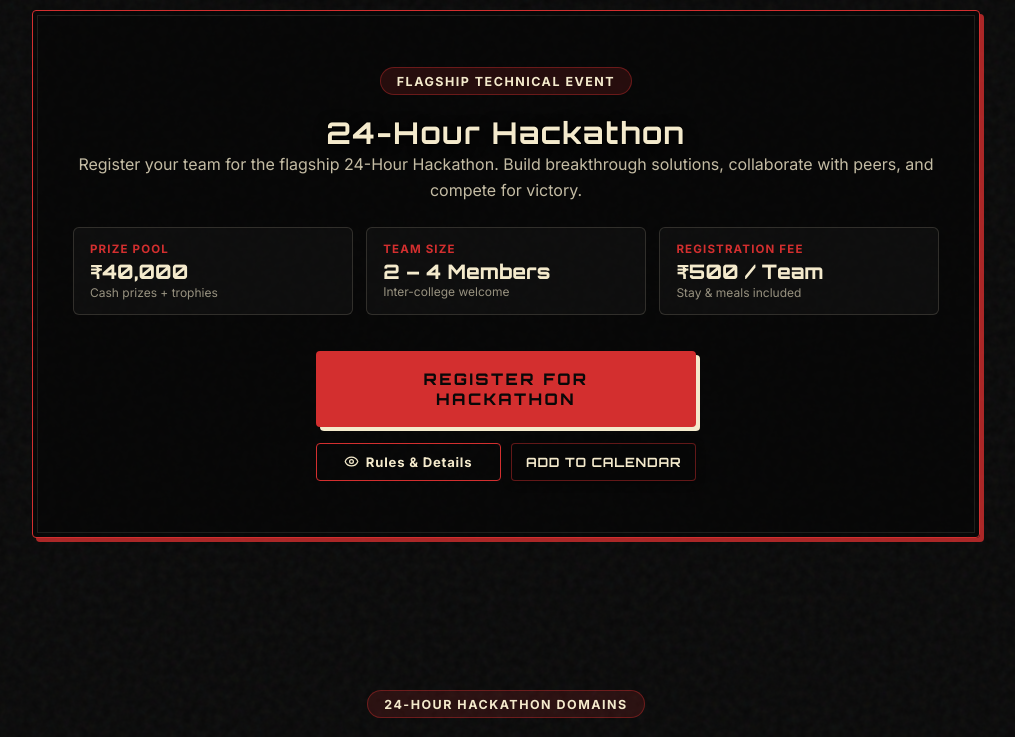
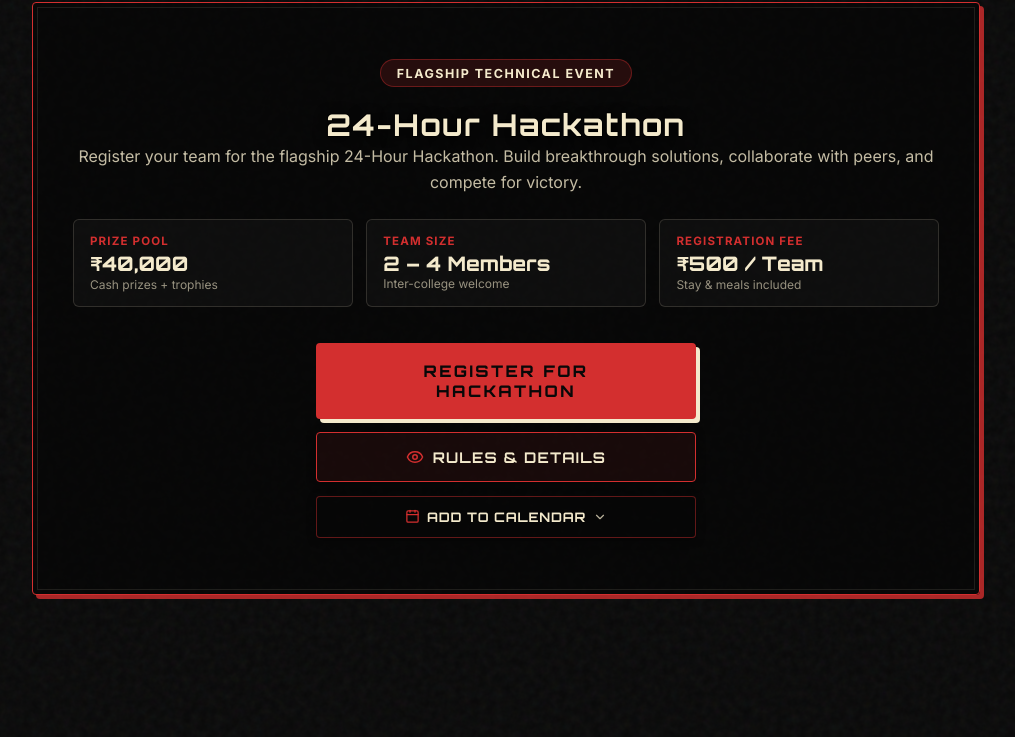
Before and after one commit to akshbir17/techfest, a React (Vite) app: page / in a window 1280 px wide. Shown: the part 2674-3411 px from the top of the page, without its empty margins (134-1149 px from the left). Built offline with nearby package versions, Linux system fonts and the light colour scheme.

Commit message:
feat(events): make Rules & Details button full-size and place Add to Calendar below

```diff
--- a/src/components/AddToCalendarButton.jsx
+++ b/src/components/AddToCalendarButton.jsx
@@ -62,8 +62,8 @@ const AddToCalendarButton = ({ event, variant = 'compact', className = '' }) =>
           alignItems: 'center',
           justifyContent: 'center',
           gap: '0.45rem',
-          padding: isModalVariant ? '0.75rem 1.25rem' : '0.65rem 0.65rem',
-          fontSize: isModalVariant ? '0.85rem' : 'clamp(0.72rem, 2vw, 0.8rem)',
+          padding: isModalVariant ? '0.75rem 1.25rem' : '0.75rem 1rem',
+          fontSize: isModalVariant ? '0.85rem' : '0.82rem',
           fontWeight: '700',
           fontFamily: 'var(--font-heading)',
           letterSpacing: '0.06em',
--- a/src/pages/EventsPage.jsx
+++ b/src/pages/EventsPage.jsx
@@ -411,7 +411,7 @@ const EventsPage = ({ isEmbedded = false }) => {
                   </div>
                 </div>
 
-                <div style={{ display: 'flex', flexDirection: 'column', alignItems: 'center', gap: '1rem', width: '100%', maxWidth: '380px' }}>
+                <div style={{ display: 'flex', flexDirection: 'column', alignItems: 'center', gap: '0.85rem', width: '100%', maxWidth: '380px' }}>
                   <NeonButton
                     id="events-hackathon-register-btn"
                     type="button"
@@ -421,48 +421,48 @@ const EventsPage = ({ isEmbedded = false }) => {
                     REGISTER FOR HACKATHON
                   </NeonButton>
 
-                  <div
-                    style={{
-                      display: 'grid',
-                      gridTemplateColumns: 'repeat(auto-fit, minmax(135px, 1fr))',
-                      gap: '0.65rem',
-                      width: '100%',
-                      boxSizing: 'border-box',
-                    }}
-                  >
                   <button
                     id="events-hackathon-rules-btn"
+                    type="button"
                     onClick={() => setSelectedRuleEvent(technicalEvents[0])}
                     style={{
                       width: '100%',
-                        padding: '0.65rem 0.65rem',
+                      padding: '0.9rem 1.5rem',
                       display: 'flex',
                       alignItems: 'center',
                       justifyContent: 'center',
-                        gap: '0.4rem',
-                        border: '1px solid var(--color-neon-cyan)',
+                      gap: '0.55rem',
+                      border: '1.5px solid var(--color-neon-cyan)',
                       borderRadius: '4px',
-                        backgroundColor: 'transparent',
+                      backgroundColor: 'rgba(211, 47, 47, 0.08)',
                       color: 'var(--color-star-white)',
-                        fontFamily: 'var(--font-primary)',
-                        fontWeight: 'bold',
-                        fontSize: 'clamp(0.75rem, 2vw, 0.82rem)',
-                        letterSpacing: '0.06em',
+                      fontFamily: 'var(--font-heading)',
+                      fontWeight: '700',
+                      fontSize: '0.92rem',
+                      letterSpacing: '0.08em',
+                      textTransform: 'uppercase',
                       cursor: 'pointer',
                       transition: 'all 0.25s ease',
+                      boxShadow: '0 2px 10px rgba(0, 0, 0, 0.35)',
                       boxSizing: 'border-box',
-                        whiteSpace: 'nowrap',
                     }}
-                      onMouseOver={(e) => { e.currentTarget.style.backgroundColor = 'rgba(211, 47, 47, 0.15)'; }}
-                      onMouseOut={(e) => { e.currentTarget.style.backgroundColor = 'transparent'; }}
+                    onMouseOver={(e) => {
+                      e.currentTarget.style.backgroundColor = 'rgba(211, 47, 47, 0.22)';
+                      e.currentTarget.style.borderColor = 'var(--color-bright-crimson)';
+                      e.currentTarget.style.boxShadow = '0 0 15px rgba(211, 47, 47, 0.35)';
+                    }}
+                    onMouseOut={(e) => {
+                      e.currentTarget.style.backgroundColor = 'rgba(211, 47, 47, 0.08)';
+                      e.currentTarget.style.borderColor = 'var(--color-neon-cyan)';
+                      e.currentTarget.style.boxShadow = '0 2px 10px rgba(0, 0, 0, 0.35)';
+                    }}
                   >
-                      <Eye size={15} />
+                    <Eye size={18} color="var(--color-neon-cyan)" />
                     Rules & Details
                   </button>
 
                   <div style={{ width: '100%', minWidth: 0, boxSizing: 'border-box' }}>
                     <AddToCalendarButton event={technicalEvents[0]} variant="compact" />
-                    </div>
                   </div>
                 </div>
               </div>
```
Lines whose indentation alone changed are shown as unchanged.
